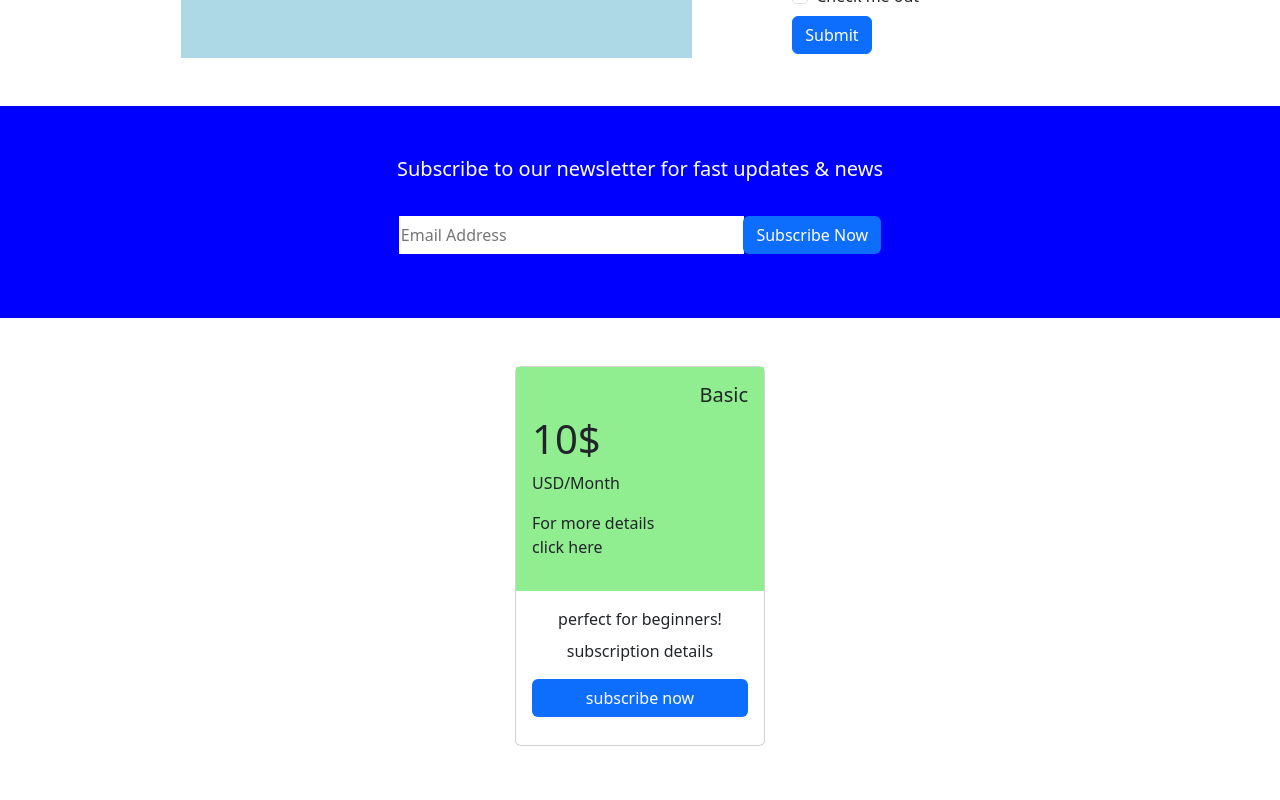
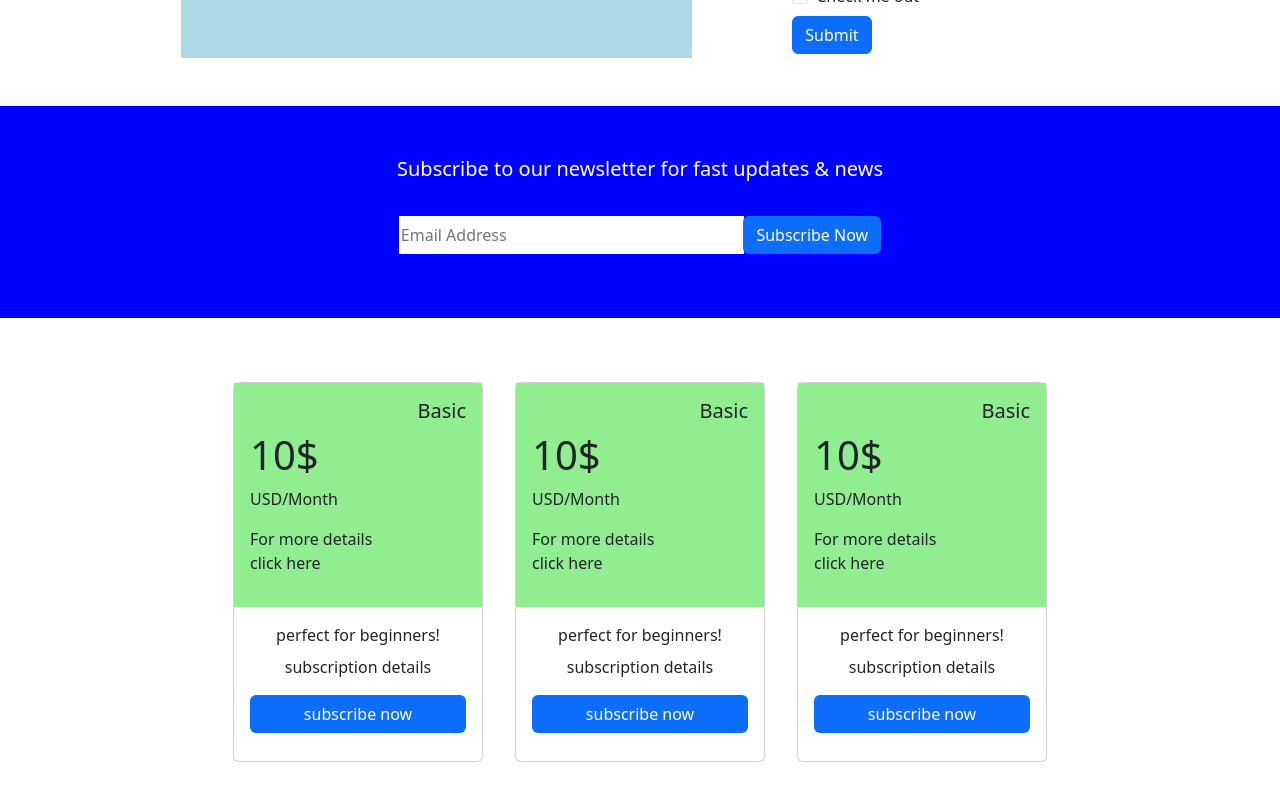
Before and after one commit to saivenkat-pentakota/fluid-solutions-responsive-website, a React (Create React App) app: page / in a window 1280 px wide. Shown: the part 5239-6039 px from the top of the page. Built offline with nearby package versions, Linux system fonts and the light colour scheme.

Commit message:
updated pricing card width and height

```diff
--- a/src/components/pricing.js
+++ b/src/components/pricing.js
@@ -4,7 +4,7 @@ function pricing() {
   return (
     <div className=" d-flex flex-row justify-content-center m-5">
         {/* card-1 */}
-      <div class="card d-flex flex-column" style={{width:"250px" ,height:"380px"}}>
+      <div class="card d-flex flex-column m-3" style={{width:"250px" ,height:"380px"}}>
         <div className="card-top-portion p-3 " style={{backgroundColor:"lightgreen"}}>
           <div className="d-flex justify-content-end">
             <h5>Basic</h5>
@@ -24,44 +24,44 @@ function pricing() {
       </div>
 
       {/* card-2 */}
-      {/* <div class="card m-3 ">
-        <div className="card-top-portion p-4 " style={{backgroundColor:"lightgreen"}}>
+      <div class="card d-flex flex-column m-3" style={{width:"250px" ,height:"380px"}}>
+        <div className="card-top-portion p-3 " style={{backgroundColor:"lightgreen"}}>
           <div className="d-flex justify-content-end">
-            <h5>Standard</h5>
+            <h5>Basic</h5>
           </div>
-          <h1>20$</h1>
+          <h1>10$</h1>
           <p>USD/Month</p>
           <p>For more details <br></br>click here</p>
         </div>
 
-        <div class="card-body p-4 ">
-          <p class="card-title"> perfect for Intermediate</p>
+        <div class="d-flex flex-column card-body" style={{textAlign:"center"}}>
+          <p class="card-title">perfect for beginners!</p>
           <p class="card-text">subscription details</p>
           <button className="btn bg-primary" style={{ color: "white" }}>
             subscribe now
           </button>
         </div>
-      </div> */}
+      </div>
 
       {/* card-3 */}
-      {/* <div class="card m-3 ">
-        <div className="card-top-portion p-4 " style={{backgroundColor:"lightgreen"}}>
+      <div class="card d-flex flex-column m-3" style={{width:"250px" ,height:"380px"}}>
+        <div className="card-top-portion p-3 " style={{backgroundColor:"lightgreen"}}>
           <div className="d-flex justify-content-end">
-            <h5>Premium</h5>
+            <h5>Basic</h5>
           </div>
-          <h1>30$</h1>
+          <h1>10$</h1>
           <p>USD/Month</p>
           <p>For more details <br></br>click here</p>
         </div>
 
-        <div class="card-body p-4">
-          <p class="card-title">Unlimited access </p>
+        <div class="d-flex flex-column card-body" style={{textAlign:"center"}}>
+          <p class="card-title">perfect for beginners!</p>
           <p class="card-text">subscription details</p>
           <button className="btn bg-primary" style={{ color: "white" }}>
             subscribe now
           </button>
         </div>
-      </div> */}
+      </div>
 
 
     </div>
```
